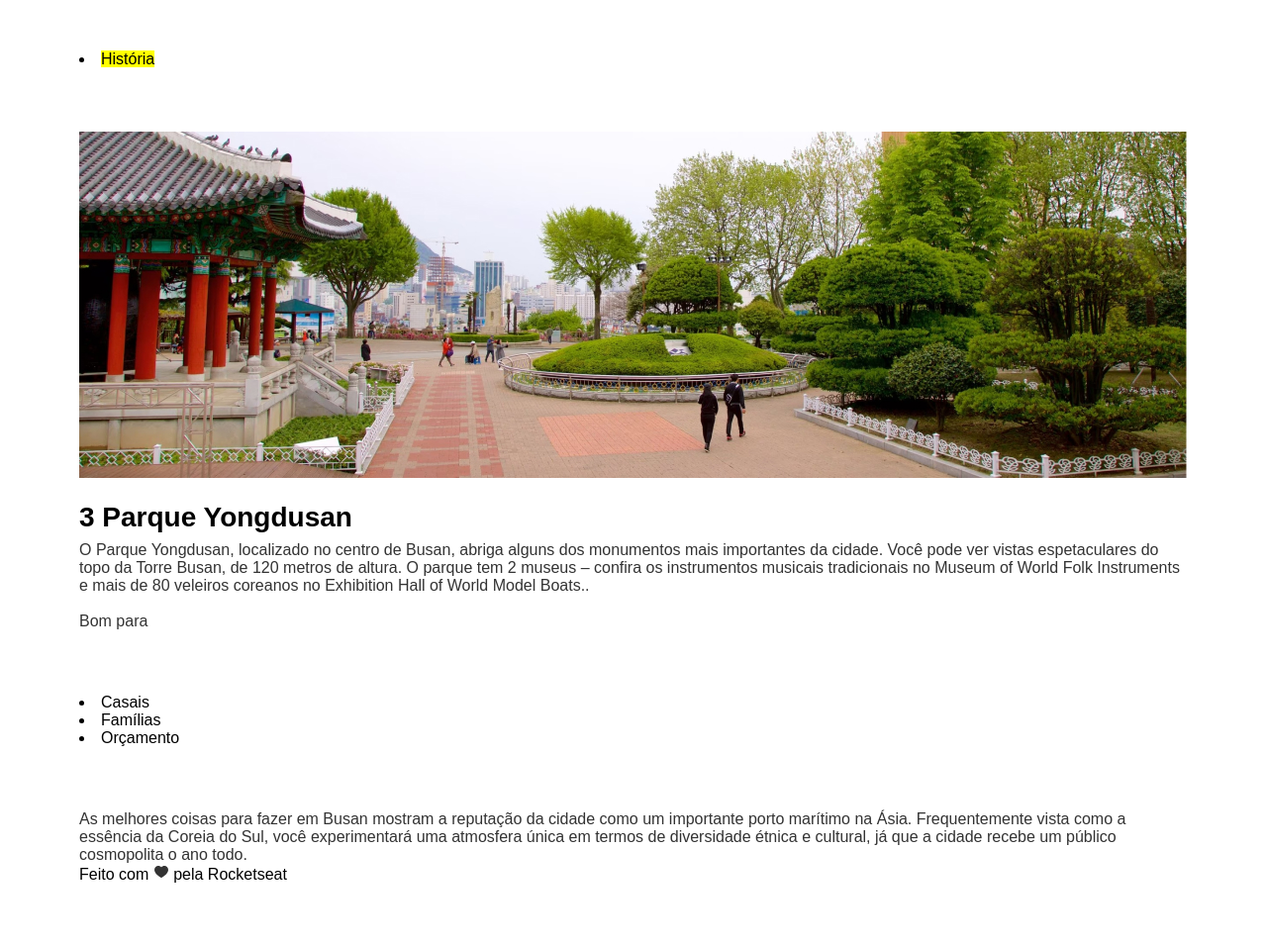
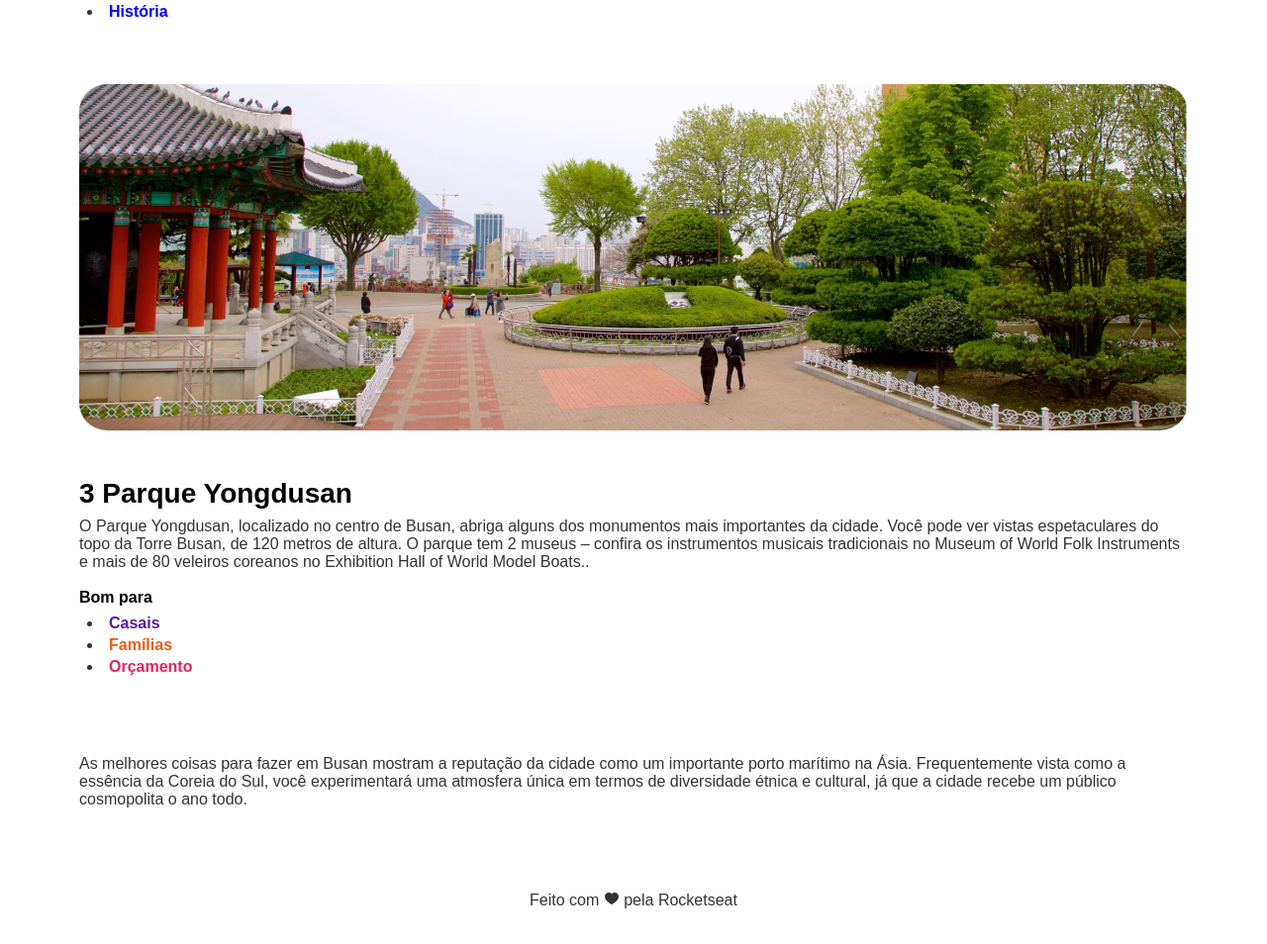
Before and after one commit to HugoLeonardoH1/desafioPratico_HTML_Local_Turistico, a plain HTML site: page index.html in a window 1280 px wide. Shown: the part 2308-3262 px from the top of the page at 99% size. Drawn offline with Linux system fonts and the light colour scheme; a web font is replaced by a local one.

Commit message:
Projeto Final

```diff
--- a/index.html
+++ b/index.html
@@ -52,10 +52,11 @@
             O Templo Haedong Yonggungsa é um templo budista localizado no
             extremo nordeste de Busan. Construído em 1376, é um dos poucos
             templos na Coreia construídos à beira-mar – você pode desfrutar de
-            vistas do Mar do Leste de um lado e de belas montanhas do outro. <br /><br />
+            vistas do Mar do Leste de um lado e de belas montanhas do outro.<br /> <br />
 
-            <span>Bom para</span>
-            <li><mark>História</mark></li>
+            <span class="title1">Bom para</span>
+
+            <li>História</li>
           </p>
 
           <img src="/assets/img3.jpg" alt="" />
@@ -66,13 +67,14 @@
             fica distante da agitação da cidade. O Daeungjeon Hall do templo é
             um exemplo bem preservado da arquitetura da Dinastia Joseon.. <br /><br />
 
-            <span>Bom para</span>
-            <li><mark>História</mark></li>
+            <span class="title1">Bom para</span>
+
+            <li>História</li>
           </p>
 
           <img src="/assets/img4.jpg" alt="" />
           <h3>3 Parque Yongdusan</h3>
-          <p>
+          <p class="list1">
             O Parque Yongdusan, localizado no centro de Busan, abriga alguns dos
             monumentos mais importantes da cidade. Você pode ver vistas
             espetaculares do topo da Torre Busan, de 120 metros de altura. O
@@ -80,14 +82,15 @@
             no Museum of World Folk Instruments e mais de 80 veleiros coreanos
             no Exhibition Hall of World Model Boats.. <br /><br />
 
-            <span>Bom para</span>
-            <li>Casais</li>
-            <li>Famílias</li>
-            <li>Orçamento</li>
+            <span class="title1">Bom para</span>
+            <!-- Não me acertei nessa lista. Mas foi como consegui resolver o problema até ter uma maneira melhor -->
+            <li class="list" style="color: #591b98">Casais</li>
+            <li class="list" style="color: #e95e10">Famílias</li>
+            <li class="list" style="color: #e5245e">Orçamento</li>
           </p>
         </section>
 
-        <p>
+        <p class="finish">
           As melhores coisas para fazer em Busan mostram a reputação da cidade
           como um importante porto marítimo na Ásia. Frequentemente vista como a
           essência da Coreia do Sul, você experimentará uma atmosfera única em
@@ -95,7 +98,8 @@
           público cosmopolita o ano todo.
         </p>
         <footer>
-          Feito com <img src="/assets/ph_heart-fill.svg" alt="" /> pela
+          Feito com
+          <img class="heart" src="/assets/ph_heart-fill.svg" alt="" /> pela
           Rocketseat
         </footer>
       </main>
--- a/style.css
+++ b/style.css
@@ -12,7 +12,6 @@ body {
 }
 .page {
   box-sizing: border-box;
-
   width: 1120px;
   margin: auto;
 }
@@ -49,19 +48,65 @@ section p {
 .content {
   margin-bottom: 40px;
 }
+img {
+  width: 100%;
+  height: 350px;
+  border-radius: 28px;
+  margin-bottom: 24px;
+}
 .firstImage {
-  width: fit-content;
+  width: 100%;
   height: 660px;
   border-radius: 28px;
   margin-bottom: 24px;
 }
-
+.heart {
+  width: 16px;
+  height: 16px;
+  color: #333333;
+  vertical-align: middle;
+  margin-top: 18px;
+}
 p {
   font-size: 16px;
   font-weight: 400;
   color: #333333;
 }
+.title1 {
+  font-weight: bold;
+  color: #000000;
+}
+
+li {
+  margin-top: -48px;
+  margin-left: 8px;
+  color: blue;
+  font-weight: bold;
+}
+li::marker {
+  color: #333333;
+}
+
+ul li::marker {
+  color: #333333;
+}
+.list {
+  margin-top: 4px;
+}
+.list1 {
+  margin-bottom: 8px;
+}
 .subtitle {
   font-style: italic;
   text-align: center;
 }
+
+.finish {
+  margin-top: 80px;
+}
+
+footer {
+  margin-top: 65px;
+  color: #333333;
+  text-align: center;
+}
```
